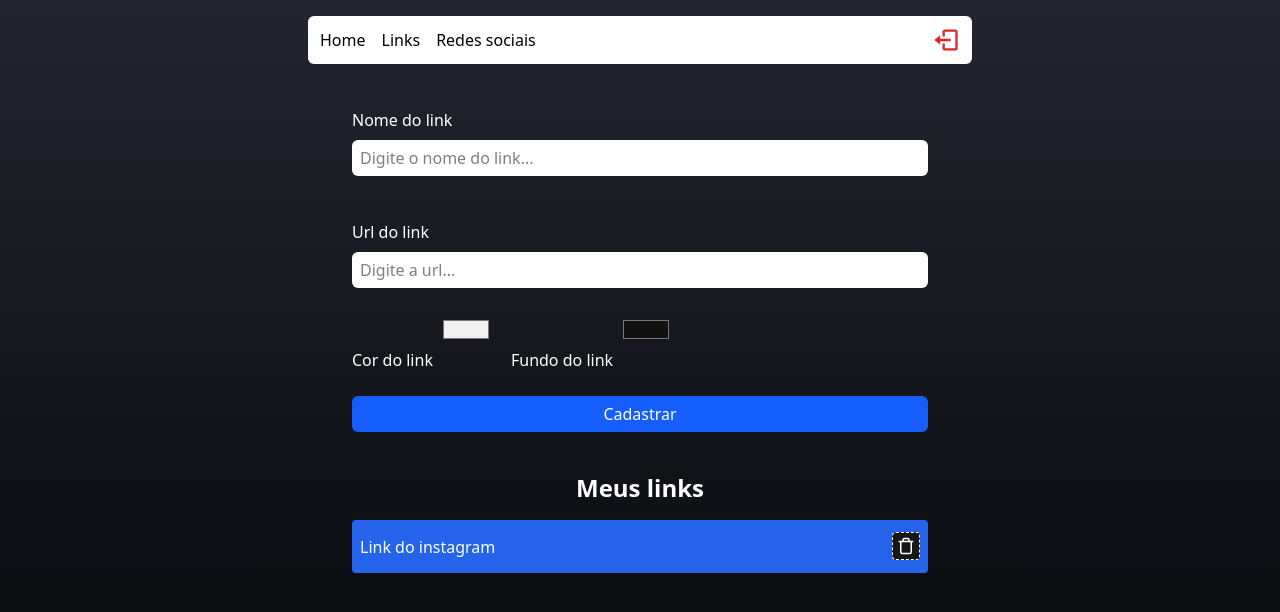
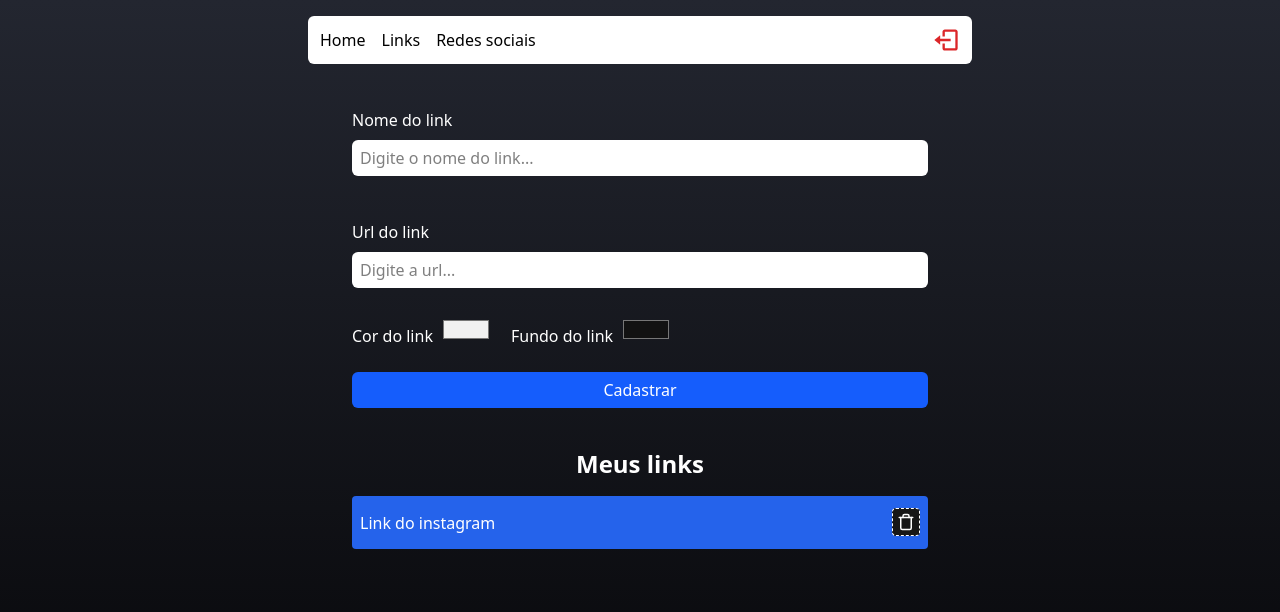
Before and after one commit to GilCarvalhal/devlink, a React (Vite) app: page /admin in a window 1280 px wide. Shown: the top 612 px of the page. Built offline with nearby package versions, Linux system fonts and the light colour scheme; no server answers; sample sign-in values are in the browser's storage.

Commit message:
Finalizando a interface do formulário

```diff
--- a/src/pages/admin/index.tsx
+++ b/src/pages/admin/index.tsx
@@ -30,7 +30,7 @@ export function Admin() {
 
         <section className="flex my-4 gap-5">
           <div className="flex gap-2">
-            <label className="text-white font-medium mt-8 mb-2">
+            <label className="text-white font-medium mt-2 mb-2">
               Cor do link
             </label>
             <input
@@ -41,7 +41,7 @@ export function Admin() {
           </div>
 
           <div className="flex gap-2">
-            <label className="text-white font-medium mt-8 mb-2">
+            <label className="text-white font-medium mt-2 mb-2">
               Fundo do link
             </label>
             <input
```
